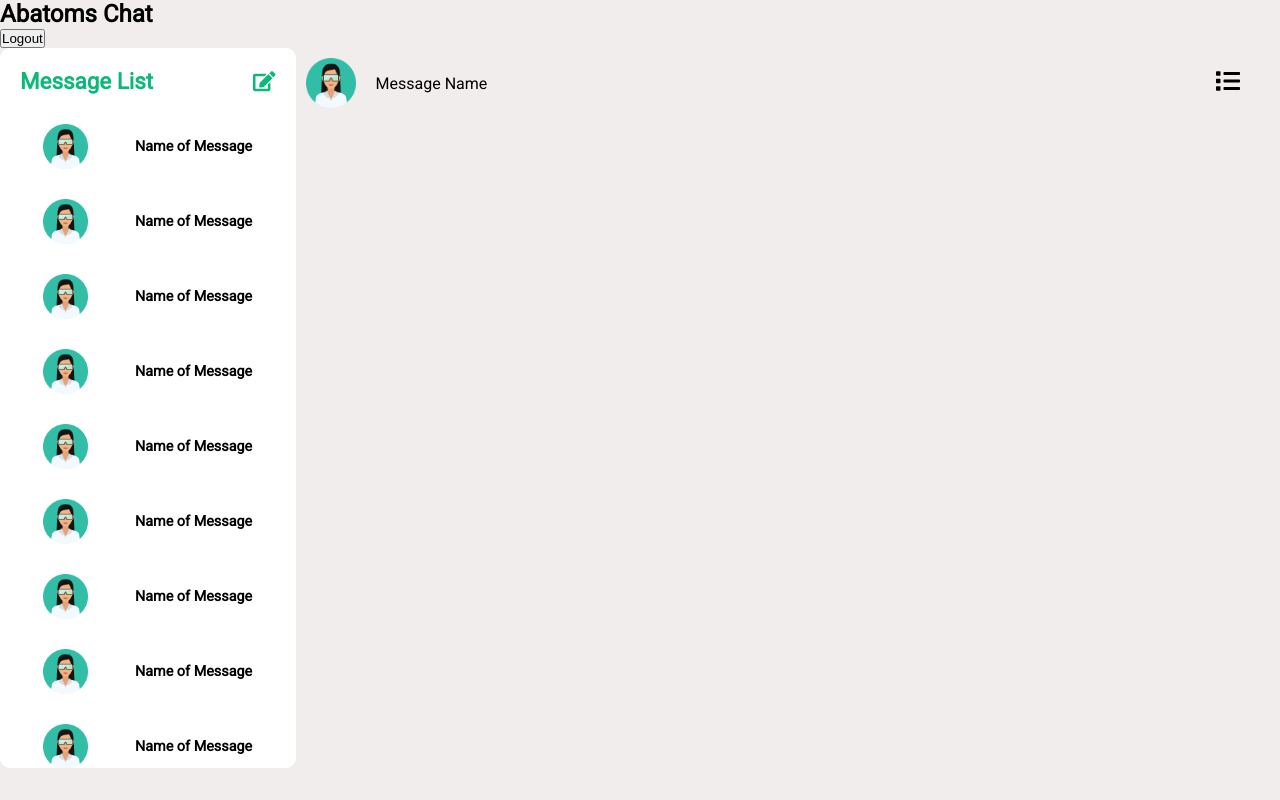
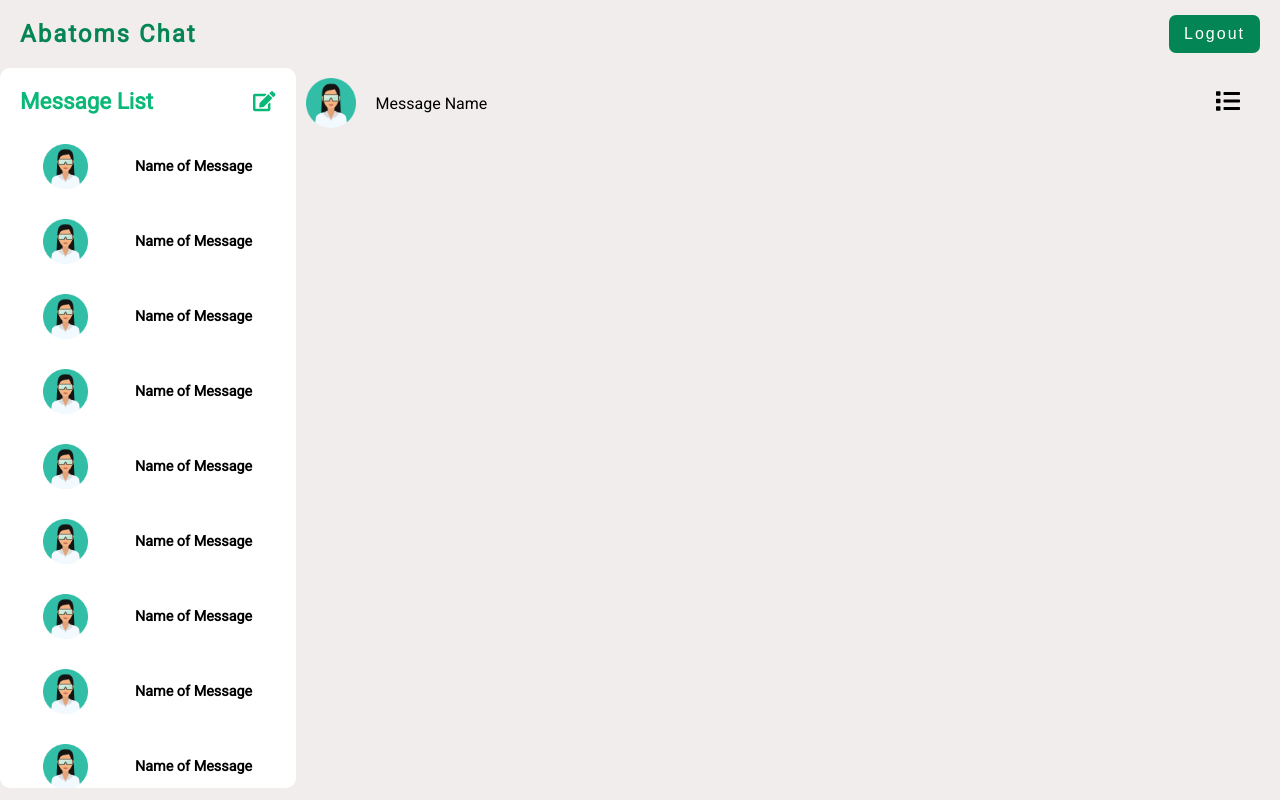
Before and after one commit to Bola-coder/My-Chat-App, a React (Create React App) app: page /chats in a window 1280 px wide. Built offline with nearby package versions, Linux system fonts and the light colour scheme; no server answers.

Commit message:
Styled chatContainer head

```diff
--- a/src/components/chat/ChatContainer.jsx
+++ b/src/components/chat/ChatContainer.jsx
@@ -6,8 +6,10 @@ import ChatContent from "./ChatContent";
 const ChatContainer = () => {
   return (
     <section className={style.chat__container}>
-      <h2>Abatoms Chat</h2>
-      <button>Logout</button>
+      <div className={style.head}>
+        <h2>Abatoms Chat</h2>
+        <button>Logout</button>
+      </div>
       <div className={style.chat__body}>
         <MessageList />
         <ChatContent />
--- a/src/css/ChatContainer.module.css
+++ b/src/css/ChatContainer.module.css
@@ -1,7 +1,34 @@
-.chat__container {
-  /* padding: 20px; */
+.head {
+  padding: 15px 20px;
+  display: flex;
+  justify-content: space-between;
+  align-items: center;
+  max-height: 10vh;
 }
 
-.chat__body{
+.head h2 {
+  font-size: 1.5rem;
+  color: var(--text-color-main);
+  letter-spacing: 2px;
+}
+
+.head button {
+  padding: 10px 15px;
+  font-size: 1rem;
+  border: 0;
+  background-color: var(--text-color-main);
+  color: var(--text-color-white);
+  letter-spacing: 2px;
+  border-radius: 7px;
+  cursor: pointer;
+}
+
+.head button:hover {
+  background-color: var(--bg-white);
+  border: 2px solid var(--text-color-main);
+  color: var(--text-color-main);
+}
+
+.chat__body {
   display: flex;
 }
```
